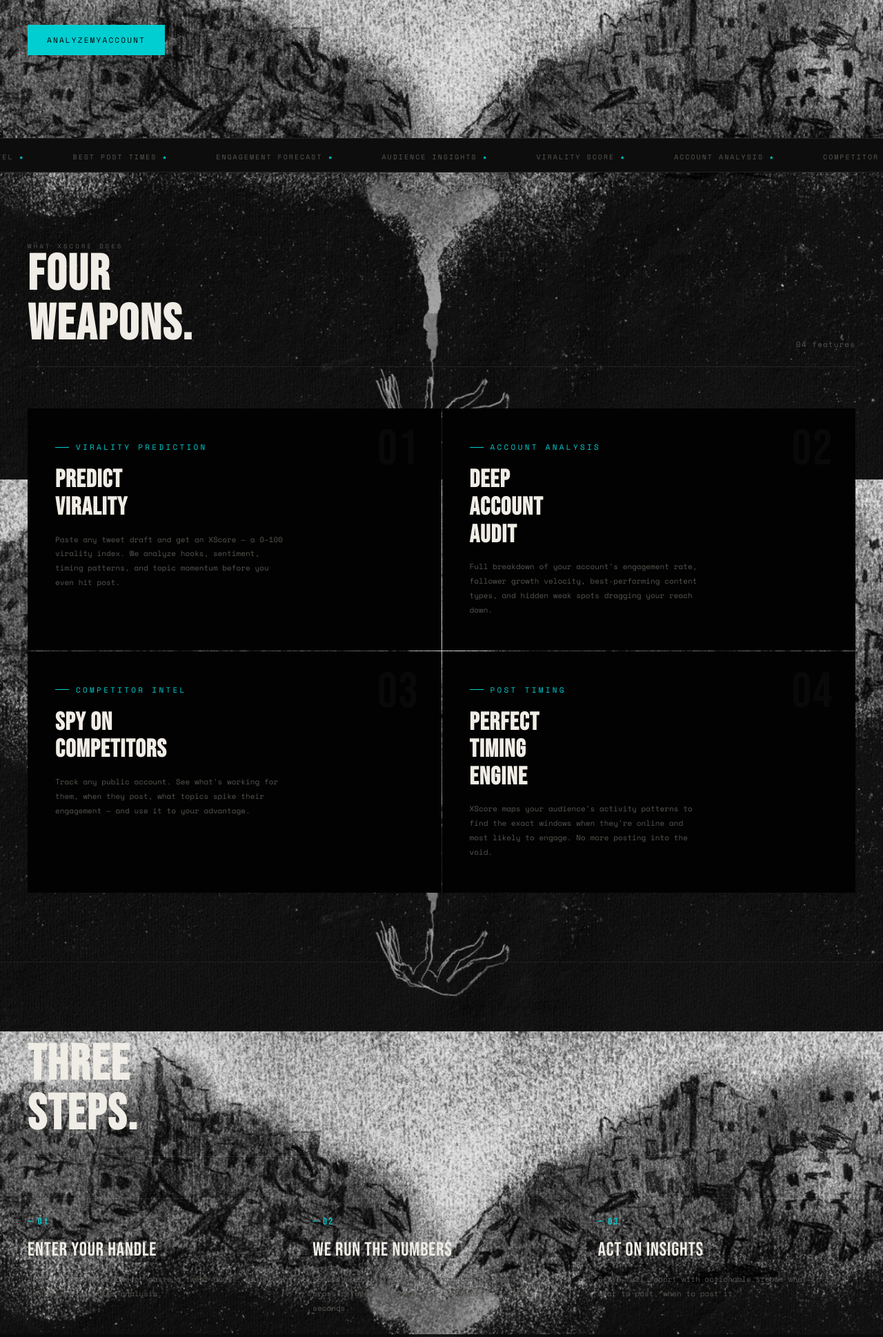
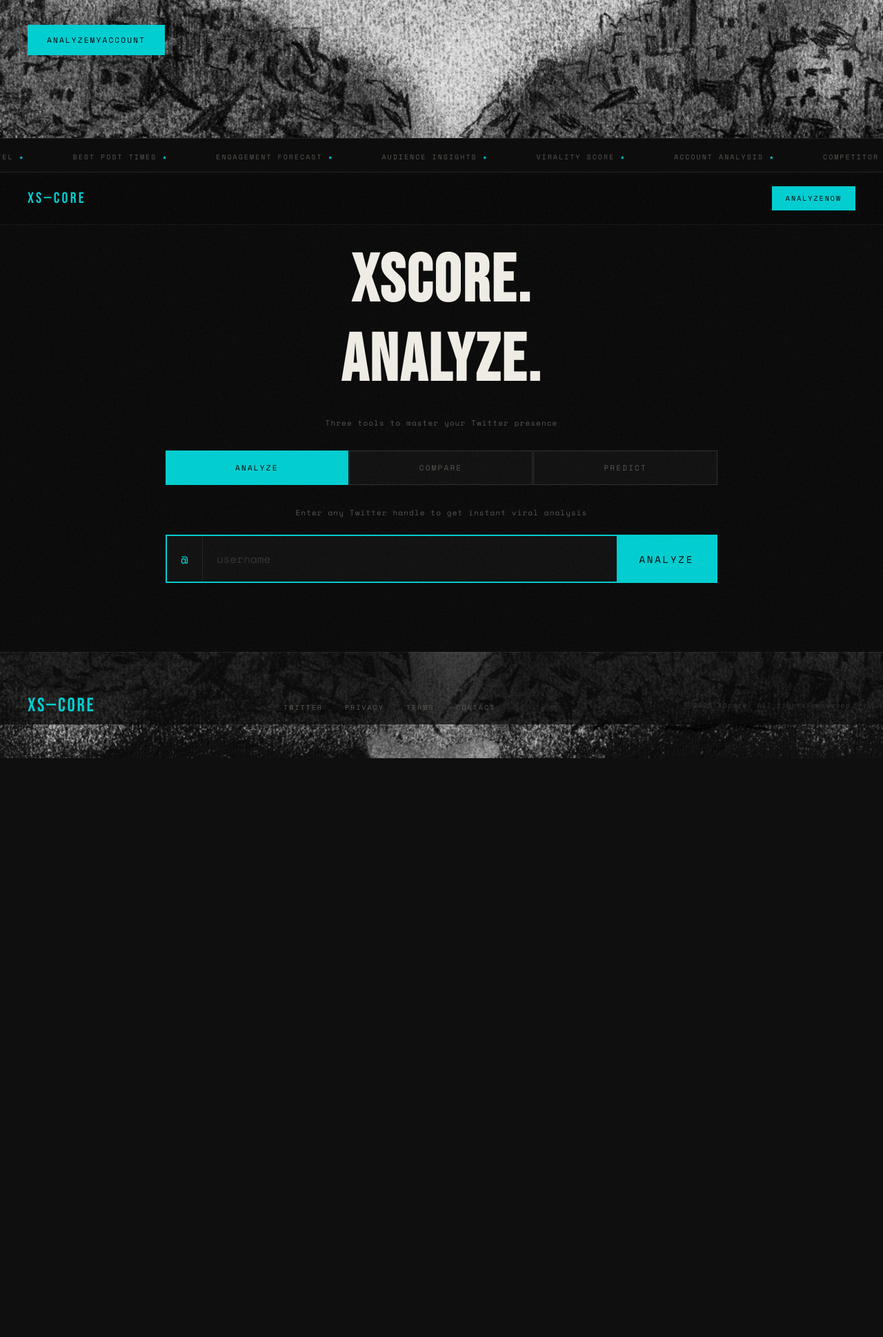
Before and after one commit to wabrent/xscore, a Flask app: page / in a window 1280 px wide, after a click that opens the changed part. Shown: the part 905-2843 px from the top of the page at 69% size. After the commit the page ends 2004 px from the top, so only its background shows below. Run offline with Flask 3, Linux system fonts and the light colour scheme.

Commit message:
feat: add tabbed interface for Analyze/Compare/Predict
- Remove pricing, features, and how-it-works sections
- Add tabbed interface with three core functions
- Implement Compare and Predict functionality
- Update navigation to focus on analysis tool
- Add .gitignore for Python cache files

```diff
--- a/templates/index.html
+++ b/templates/index.html
@@ -287,160 +287,7 @@
     /* No animations */
   }
 
-  /* FEATURES */
-  .features {
-    padding: 100px 40px;
-  }
 
-  .section-header {
-    display: flex;
-    justify-content: space-between;
-    align-items: flex-end;
-    margin-bottom: 60px;
-    border-bottom: 1px solid #ffffff15;
-    padding-bottom: 24px;
-  }
-
-  .section-label {
-    font-size: 9px;
-    letter-spacing: 0.35em;
-    text-transform: uppercase;
-    color: var(--dim);
-  }
-
-  .section-title {
-    font-family: 'Bebas Neue', sans-serif;
-    font-size: clamp(40px, 6vw, 72px);
-    letter-spacing: 0.03em;
-    line-height: 1;
-    color: var(--white);
-  }
-
-  .section-count {
-    font-size: 11px;
-    color: var(--dim);
-    letter-spacing: 0.1em;
-  }
-
-  .features-grid {
-    display: grid;
-    grid-template-columns: repeat(2, 1fr);
-    gap: 1px;
-    background: #ffffff10;
-  }
-
-  .feature-card {
-    background: var(--bg);
-    padding: 48px 40px;
-    position: relative;
-    overflow: hidden;
-    transition: background 0.3s;
-  }
-
-  .feature-card:hover {
-    background: #0f0f0f;
-  }
-
-  .feature-card::before {
-    content: '';
-    position: absolute;
-    top: 0; left: 0;
-    width: 3px;
-    height: 0;
-    background: var(--gold);
-    transition: height 0.4s ease;
-  }
-
-  .feature-card:hover::before { height: 100%; }
-
-  .feature-num {
-    font-family: 'Bebas Neue', sans-serif;
-    font-size: 72px;
-    color: #ffffff08;
-    line-height: 1;
-    position: absolute;
-    top: 24px; right: 32px;
-    letter-spacing: 0.02em;
-    transition: color 0.3s;
-  }
-
-  .feature-card:hover .feature-num { color: #ffffff12; }
-
-  .feature-icon {
-    font-size: 11px;
-    letter-spacing: 0.3em;
-    text-transform: uppercase;
-    color: var(--gold);
-    margin-bottom: 20px;
-    display: flex;
-    align-items: center;
-    gap: 10px;
-  }
-
-  .feature-icon::before {
-    content: '';
-    display: block;
-    width: 20px;
-    height: 1px;
-    background: var(--gold);
-  }
-
-  .feature-name {
-    font-family: 'Bebas Neue', sans-serif;
-    font-size: 36px;
-    letter-spacing: 0.03em;
-    color: var(--white);
-    margin-bottom: 16px;
-    line-height: 1.1;
-  }
-
-  .feature-desc {
-    font-size: 11px;
-    color: var(--dim);
-    line-height: 1.9;
-    max-width: 340px;
-  }
-
-  /* HOW IT WORKS */
-  .how {
-    padding: 100px 40px;
-    border-top: 1px solid #ffffff10;
-  }
-
-  .how-grid {
-    display: grid;
-    grid-template-columns: repeat(3, 1fr);
-    gap: 40px;
-    margin-top: 60px;
-  }
-
-  .how-step {
-    display: flex;
-    flex-direction: column;
-    gap: 16px;
-    padding-top: 24px;
-    border-top: 1px solid #ffffff15;
-  }
-
-  .how-step-num {
-    font-family: 'Bebas Neue', sans-serif;
-    font-size: 14px;
-    letter-spacing: 0.2em;
-    color: var(--gold);
-  }
-
-  .how-step-title {
-    font-family: 'Bebas Neue', sans-serif;
-    font-size: 28px;
-    letter-spacing: 0.03em;
-    color: var(--white);
-  }
-
-  .how-step-desc {
-    font-size: 11px;
-    color: var(--dim);
-    line-height: 1.9;
-  }
 
   /* INPUT DEMO */
   .demo {
@@ -715,11 +439,7 @@
 <!-- NAV -->
 <nav>
   <a href="#" class="nav-logo">XS—CORE</a>
-  <ul class="nav-links">
-    <li><a href="#features">Features</a></li>
-    <li><a href="#how">How it works</a></li>
-    <li><a href="#pricing">Pricing</a></li>
-  </ul>
+
   <a href="#demo" class="nav-cta">Analyze Now</a>
 </nav>
 
@@ -789,103 +509,24 @@
 </div>
 
 <!-- FEATURES -->
-<section class="features" id="features">
-  <div class="section-header fade-up">
-    <div>
-      <p class="section-label">What XScore does</p>
-      <h2 class="section-title">FOUR<br>WEAPONS.</h2>
-    </div>
-    <span class="section-count">04 features</span>
+
+
+<!-- MAIN ANALYZE SECTION -->
+<section class="demo" id="demo" style="min-height:70vh;display:flex;align-items:center;justify-content:center;">
+  <div class="demo-inner fade-up" style="width:100%;max-width:800px;">
+    <h2 class="demo-title" style="font-size:clamp(48px,8vw,96px);margin-bottom:24px;">XSCORE.<br>ANALYZE.</h2>
+    <p class="demo-sub" style="margin-bottom:32px;">Three tools to master your Twitter presence</p>
+
+    <!-- Tabs -->
+    <div style="display:flex;gap:1px;margin-bottom:32px;">
+      <button class="tab-btn active" data-tab="analyze" style="flex:1;padding:16px;font-family:'Space Mono',monospace;font-size:11px;letter-spacing:0.2em;text-transform:uppercase;background:var(--gold);color:var(--bg);border:none;cursor:crosshair;">ANALYZE</button>
+      <button class="tab-btn" data-tab="compare" style="flex:1;padding:16px;font-family:'Space Mono',monospace;font-size:11px;letter-spacing:0.2em;text-transform:uppercase;background:#111;color:var(--dim);border:1px solid #ffffff20;cursor:crosshair;">COMPARE</button>
+      <button class="tab-btn" data-tab="predict" style="flex:1;padding:16px;font-family:'Space Mono',monospace;font-size:11px;letter-spacing:0.2em;text-transform:uppercase;background:#111;color:var(--dim);border:1px solid #ffffff20;cursor:crosshair;">PREDICT</button>
     </div>
 
-  <div class="features-grid">
-    <div class="feature-card fade-up">
-      <div class="feature-num">01</div>
-      <div class="feature-icon">Virality Prediction</div>
-      <h3 class="feature-name">PREDICT<br>VIRALITY</h3>
-      <p class="feature-desc">
-        Paste any tweet draft and get an XScore — a 0–100 virality index.
-        We analyze hooks, sentiment, timing patterns, and topic momentum
-        before you even hit post.
-      </p>
-    </div>
-
-    <div class="feature-card fade-up" style="transition-delay:0.1s">
-      <div class="feature-num">02</div>
-      <div class="feature-icon">Account Analysis</div>
-      <h3 class="feature-name">DEEP<br>ACCOUNT<br>AUDIT</h3>
-      <p class="feature-desc">
-        Full breakdown of your account's engagement rate, follower growth velocity,
-        best-performing content types, and hidden weak spots dragging your reach down.
-      </p>
-    </div>
-
-    <div class="feature-card fade-up" style="transition-delay:0.15s">
-      <div class="feature-num">03</div>
-      <div class="feature-icon">Competitor Intel</div>
-      <h3 class="feature-name">SPY ON<br>COMPETITORS</h3>
-      <p class="feature-desc">
-        Track any public account. See what's working for them, when they post,
-        what topics spike their engagement — and use it to your advantage.
-      </p>
-    </div>
-
-    <div class="feature-card fade-up" style="transition-delay:0.2s">
-      <div class="feature-num">04</div>
-      <div class="feature-icon">Post Timing</div>
-      <h3 class="feature-name">PERFECT<br>TIMING<br>ENGINE</h3>
-      <p class="feature-desc">
-        XScore maps your audience's activity patterns to find the exact windows
-        when they're online and most likely to engage. No more posting into the void.
-      </p>
-    </div>
-  </div>
-</section>
-
-<!-- HOW IT WORKS -->
-<section class="how" id="how">
-  <div class="section-header fade-up">
-    <div>
-      <p class="section-label">Process</p>
-      <h2 class="section-title">THREE<br>STEPS.</h2>
-    </div>
-    <span class="section-count">simple flow</span>
-  </div>
-
-  <div class="how-grid">
-    <div class="how-step fade-up">
-      <div class="how-step-num">— 01</div>
-      <div class="how-step-title">ENTER YOUR HANDLE</div>
-      <p class="how-step-desc">
-        Drop in your @username or paste a tweet draft.
-        No OAuth required for public analysis.
-      </p>
-    </div>
-    <div class="how-step fade-up" style="transition-delay:0.1s">
-      <div class="how-step-num">— 02</div>
-      <div class="how-step-title">WE RUN THE NUMBERS</div>
-      <p class="how-step-desc">
-        XScore pulls data, runs our prediction model,
-        and cross-references competitor benchmarks in under 3 seconds.
-      </p>
-    </div>
-    <div class="how-step fade-up" style="transition-delay:0.2s">
-      <div class="how-step-num">— 03</div>
-      <div class="how-step-title">ACT ON INSIGHTS</div>
-      <p class="how-step-desc">
-        Get a full report with actionable steps: what to fix,
-        what to post, when to post it.
-      </p>
-    </div>
-  </div>
-</section>
-
-<!-- DEMO INPUT -->
-<!-- MAIN ANALYZE SECTION -->
-<section class="demo" id="demo" style="min-height:60vh;display:flex;align-items:center;justify-content:center;">
-  <div class="demo-inner fade-up" style="width:100%;max-width:600px;">
-    <h2 class="demo-title" style="font-size:clamp(48px,8vw,96px);margin-bottom:24px;">ANALYZE.<br>NOW.</h2>
-    <p class="demo-sub" style="margin-bottom:32px;">Enter any Twitter handle to get instant viral analysis</p>
+    <!-- Analyze Tab -->
+    <div id="tab-analyze" class="tab-content" style="display:block;">
+      <p class="demo-sub" style="margin-bottom:24px;">Enter any Twitter handle to get instant viral analysis</p>
       <div class="input-row" style="border:2px solid var(--gold);">
         <span class="input-at" style="font-size:18px;padding:20px;">@</span>
         <input type="text" placeholder="username" id="handle-input" autocomplete="off" spellcheck="false" style="font-size:16px;padding:20px;">
@@ -898,6 +539,59 @@
           <div><span id="result-followers" style="font-size:24px;color:var(--white);">0</span><div style="font-size:9px;color:var(--dim);">FOLLOWERS</div></div>
           <div><span id="result-engagement" style="font-size:24px;color:var(--white);">0%</span><div style="font-size:9px;color:var(--dim);">ENGAGEMENT</div></div>
           <div><span id="result-quality" style="font-size:24px;color:var(--white);">0%</span><div style="font-size:9px;color:var(--dim);">QUALITY</div></div>
+        </div>
+      </div>
+    </div>
+
+    <!-- Compare Tab -->
+    <div id="tab-compare" class="tab-content" style="display:none;">
+      <p class="demo-sub" style="margin-bottom:24px;">Compare two Twitter accounts side by side</p>
+      <div class="input-row" style="border:2px solid var(--gold);margin-bottom:16px;">
+        <span class="input-at" style="font-size:18px;padding:20px;">@</span>
+        <input type="text" placeholder="first username" id="compare-user1" autocomplete="off" spellcheck="false" style="font-size:16px;padding:20px;">
+      </div>
+      <div class="input-row" style="border:2px solid var(--gold);margin-bottom:24px;">
+        <span class="input-at" style="font-size:18px;padding:20px;">@</span>
+        <input type="text" placeholder="second username" id="compare-user2" autocomplete="off" spellcheck="false" style="font-size:16px;padding:20px;">
+      </div>
+      <button onclick="handleCompare()" style="width:100%;font-size:14px;padding:20px 32px;background:var(--gold);color:var(--bg);border:none;cursor:crosshair;font-family:'Space Mono',monospace;">COMPARE</button>
+      <div id="compare-result" style="display:none;margin-top:32px;">
+        <div style="display:grid;grid-template-columns:1fr 1fr;gap:32px;">
+          <div style="text-align:center;">
+            <div style="font-size:36px;font-family:'Bebas Neue',sans-serif;color:var(--gold);" id="compare-name1">@user1</div>
+            <div style="font-size:11px;color:var(--dim);margin-bottom:16px;" id="compare-bio1">Bio</div>
+            <div style="font-size:48px;color:var(--white);" id="compare-score1">0</div>
+            <div style="font-size:9px;color:var(--dim);">SCORE</div>
+            <div style="margin-top:16px;font-size:11px;color:var(--dim);">Followers: <span id="compare-followers1" style="color:var(--white);">0</span></div>
+            <div style="font-size:11px;color:var(--dim);">Engagement: <span id="compare-engagement1" style="color:var(--white);">0%</span></div>
+          </div>
+          <div style="text-align:center;">
+            <div style="font-size:36px;font-family:'Bebas Neue',sans-serif;color:var(--gold);" id="compare-name2">@user2</div>
+            <div style="font-size:11px;color:var(--dim);margin-bottom:16px;" id="compare-bio2">Bio</div>
+            <div style="font-size:48px;color:var(--white);" id="compare-score2">0</div>
+            <div style="font-size:9px;color:var(--dim);">SCORE</div>
+            <div style="margin-top:16px;font-size:11px;color:var(--dim);">Followers: <span id="compare-followers2" style="color:var(--white);">0</span></div>
+            <div style="font-size:11px;color:var(--dim);">Engagement: <span id="compare-engagement2" style="color:var(--white);">0%</span></div>
+          </div>
+        </div>
+        <div style="margin-top:32px;text-align:center;font-size:11px;color:var(--gold);" id="compare-winner"></div>
+      </div>
+    </div>
+
+    <!-- Predict Tab -->
+    <div id="tab-predict" class="tab-content" style="display:none;">
+      <p class="demo-sub" style="margin-bottom:24px;">Predict virality of a tweet draft</p>
+      <div class="input-row" style="border:2px solid var(--gold);margin-bottom:16px;">
+        <span class="input-at" style="font-size:18px;padding:20px;">@</span>
+        <input type="text" placeholder="your username" id="predict-user" autocomplete="off" spellcheck="false" style="font-size:16px;padding:20px;">
+      </div>
+      <textarea id="predict-content" placeholder="Paste your tweet draft here..." style="width:100%;min-height:120px;padding:20px;font-family:'Space Mono',monospace;font-size:13px;background:#111;color:var(--white);border:2px solid var(--gold);margin-bottom:24px;resize:vertical;"></textarea>
+      <button onclick="handlePredict()" style="width:100%;font-size:14px;padding:20px 32px;background:var(--gold);color:var(--bg);border:none;cursor:crosshair;font-family:'Space Mono',monospace;">PREDICT VIRALITY</button>
+      <div id="predict-result" style="display:none;margin-top:32px;text-align:center;">
+        <div style="font-size:48px;font-family:'Bebas Neue',sans-serif;color:var(--gold);" id="predict-score">0</div>
+        <div style="font-size:11px;color:var(--dim);letter-spacing:0.3em;">VIRAL POTENTIAL</div>
+        <div style="margin-top:24px;font-size:11px;color:var(--dim);" id="predict-verdict"></div>
+        <div style="margin-top:16px;font-size:11px;color:var(--dim);" id="predict-tips"></div>
       </div>
     </div>
   </div>
@@ -916,8 +610,29 @@
 </footer>
 
 <script>
+  // Tab switching
+  document.querySelectorAll('.tab-btn').forEach(btn => {
+    btn.addEventListener('click', () => {
+      const tab = btn.dataset.tab;
+      // Update active button
+      document.querySelectorAll('.tab-btn').forEach(b => {
+        b.style.background = '#111';
+        b.style.color = 'var(--dim)';
+        b.style.border = '1px solid #ffffff20';
+      });
+      btn.style.background = 'var(--gold)';
+      btn.style.color = 'var(--bg)';
+      btn.style.border = 'none';
+      // Show corresponding tab content
+      document.querySelectorAll('.tab-content').forEach(content => {
+        content.style.display = 'none';
+      });
+      document.getElementById(`tab-${tab}`).style.display = 'block';
+    });
+  });
+
   // Wrap button text in spans for letter spin animation
-  document.querySelectorAll('.btn-primary, .nav-cta, .input-row button').forEach(btn => {
+  document.querySelectorAll('.btn-primary, .nav-cta, .input-row button, .tab-btn, .tab-content button').forEach(btn => {
     const text = btn.textContent;
     btn.innerHTML = text.split('').map((char, i) =>
       `<span class="spin-btn" style="transition-delay: ${i * 0.04}s">${char}</span>`
@@ -936,11 +651,11 @@
 
   document.querySelectorAll('.fade-up').forEach(el => observer.observe(el));
 
-  // Demo input
+  // Analyze function
   async function handleAnalyze() {
     const val = document.getElementById('handle-input').value.trim().replace('@', '');
     if (!val) return;
-    const btn = document.querySelector('.input-row button');
+    const btn = document.querySelector('#tab-analyze .input-row button');
     const resultDisplay = document.getElementById('result-display');
     btn.textContent = 'Analyzing...';
     btn.style.opacity = '0.6';
@@ -966,15 +681,134 @@
       document.getElementById('result-quality').textContent = d.quality + '%';
 
       resultDisplay.style.display = 'block';
-      btn.textContent = 'ANALYZED';
+      btn.textContent = 'ANALYZE';
       btn.style.opacity = '1';
     } catch (e) {
       btn.textContent = 'Error';
     }
   }
 
+  // Compare function
+  async function handleCompare() {
+    const user1 = document.getElementById('compare-user1').value.trim().replace('@', '');
+    const user2 = document.getElementById('compare-user2').value.trim().replace('@', '');
+    if (!user1 || !user2) return;
+    const btn = document.querySelector('#tab-compare button');
+    const resultDisplay = document.getElementById('compare-result');
+    btn.textContent = 'Comparing...';
+    btn.style.opacity = '0.6';
+    resultDisplay.style.display = 'none';
+
+    try {
+      const res = await fetch('/api/compare', {
+        method: 'POST',
+        headers: { 'Content-Type': 'application/json' },
+        body: JSON.stringify({ user1, user2 })
+      });
+
+      if (!res.ok) {
+        btn.textContent = 'User(s) not found';
+        return;
+      }
+
+      const data = await res.json();
+
+      // User 1 data
+      const u1 = data.user1;
+      document.getElementById('compare-name1').textContent = '@' + u1.username;
+      document.getElementById('compare-bio1').textContent = u1.bio || 'No bio';
+      document.getElementById('compare-score1').textContent = u1.viral_score;
+      document.getElementById('compare-followers1').textContent = u1.followers >= 1000 ? (u1.followers/1000).toFixed(1) + 'K' : u1.followers;
+      document.getElementById('compare-engagement1').textContent = u1.engagement_rate + '%';
+
+      // User 2 data
+      const u2 = data.user2;
+      document.getElementById('compare-name2').textContent = '@' + u2.username;
+      document.getElementById('compare-bio2').textContent = u2.bio || 'No bio';
+      document.getElementById('compare-score2').textContent = u2.viral_score;
+      document.getElementById('compare-followers2').textContent = u2.followers >= 1000 ? (u2.followers/1000).toFixed(1) + 'K' : u2.followers;
+      document.getElementById('compare-engagement2').textContent = u2.engagement_rate + '%';
+
+      // Determine winner
+      const winner = data.winner;
+      let winnerText = '';
+      if (winner.followers && winner.engagement && winner.viral && winner.growth && winner.quality) {
+        winnerText = `@${u1.username} dominates across all metrics`;
+      } else if (!winner.followers && !winner.engagement && !winner.viral && !winner.growth && !winner.quality) {
+        winnerText = `@${u2.username} dominates across all metrics`;
+      } else {
+        const u1Wins = Object.values(winner).filter(v => v).length;
+        const u2Wins = 5 - u1Wins;
+        winnerText = `@${u1.username} wins ${u1Wins} categories, @${u2.username} wins ${u2Wins}`;
+      }
+      document.getElementById('compare-winner').textContent = winnerText;
+
+      resultDisplay.style.display = 'block';
+      btn.textContent = 'COMPARE';
+      btn.style.opacity = '1';
+    } catch (e) {
+      btn.textContent = 'Error';
+    }
+  }
+
+  // Predict function
+  async function handlePredict() {
+    const username = document.getElementById('predict-user').value.trim().replace('@', '');
+    const content = document.getElementById('predict-content').value.trim();
+    if (!username || !content) {
+      alert('Please enter both username and tweet content');
+      return;
+    }
+    const btn = document.querySelector('#tab-predict button');
+    const resultDisplay = document.getElementById('predict-result');
+    btn.textContent = 'Predicting...';
+    btn.style.opacity = '0.6';
+    resultDisplay.style.display = 'none';
+
+    try {
+      const res = await fetch('/api/predict', {
+        method: 'POST',
+        headers: { 'Content-Type': 'application/json' },
+        body: JSON.stringify({ username, content })
+      });
+
+      if (!res.ok) {
+        btn.textContent = 'User not found';
+        return;
+      }
+
+      const data = await res.json();
+
+      document.getElementById('predict-score').textContent = data.score;
+      document.getElementById('predict-verdict').textContent = `Verdict: ${data.verdict}`;
+      let tips = '';
+      if (data.tips && data.tips.length > 0) {
+        tips = 'Tips: ' + data.tips.join(', ');
+      }
+      document.getElementById('predict-tips').textContent = tips;
+
+      resultDisplay.style.display = 'block';
+      btn.textContent = 'PREDICT VIRALITY';
+      btn.style.opacity = '1';
+    } catch (e) {
+      btn.textContent = 'Error';
+    }
+  }
+
+  // Enter key support for analyze input
   document.getElementById('handle-input').addEventListener('keydown', e => {
     if (e.key === 'Enter') handleAnalyze();
+  });
+  // Enter key support for compare inputs
+  document.getElementById('compare-user1').addEventListener('keydown', e => {
+    if (e.key === 'Enter') handleCompare();
+  });
+  document.getElementById('compare-user2').addEventListener('keydown', e => {
+    if (e.key === 'Enter') handleCompare();
+  });
+  // Enter key support for predict (Ctrl+Enter)
+  document.getElementById('predict-content').addEventListener('keydown', e => {
+    if (e.ctrlKey && e.key === 'Enter') handlePredict();
   });
 </script>
 </body>
```
Also changed, not shown: other parts of templates/index.html (+0 -123 lines), 1 other file. Lines whose indentation alone changed are shown as unchanged.
